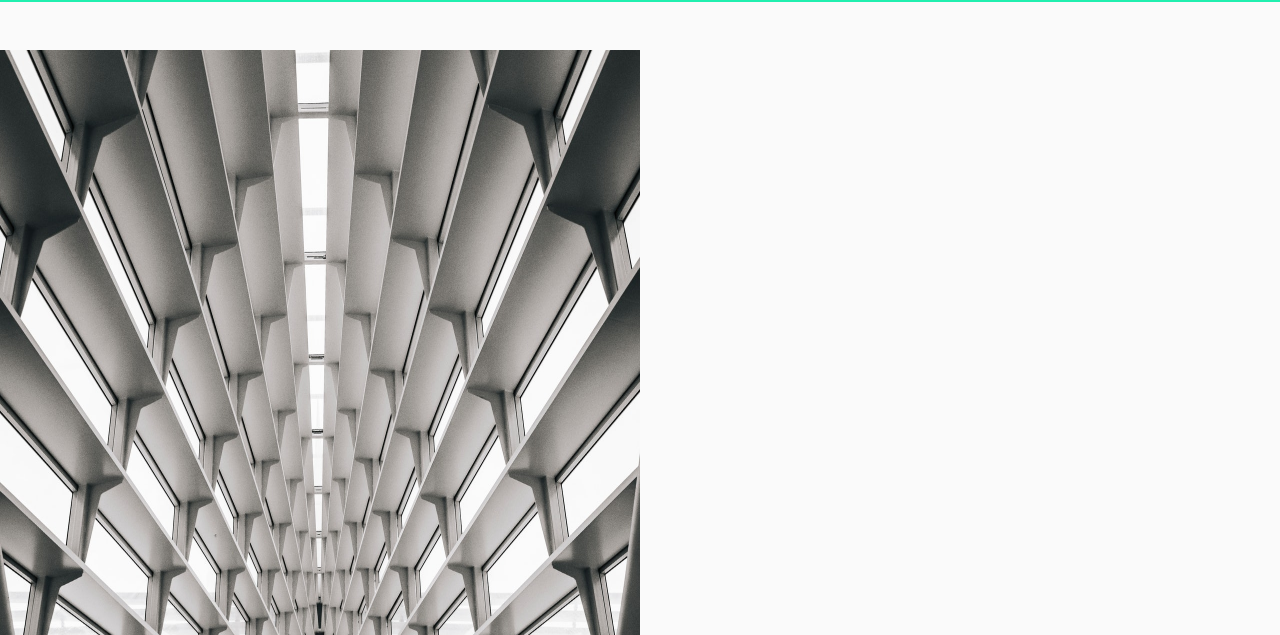
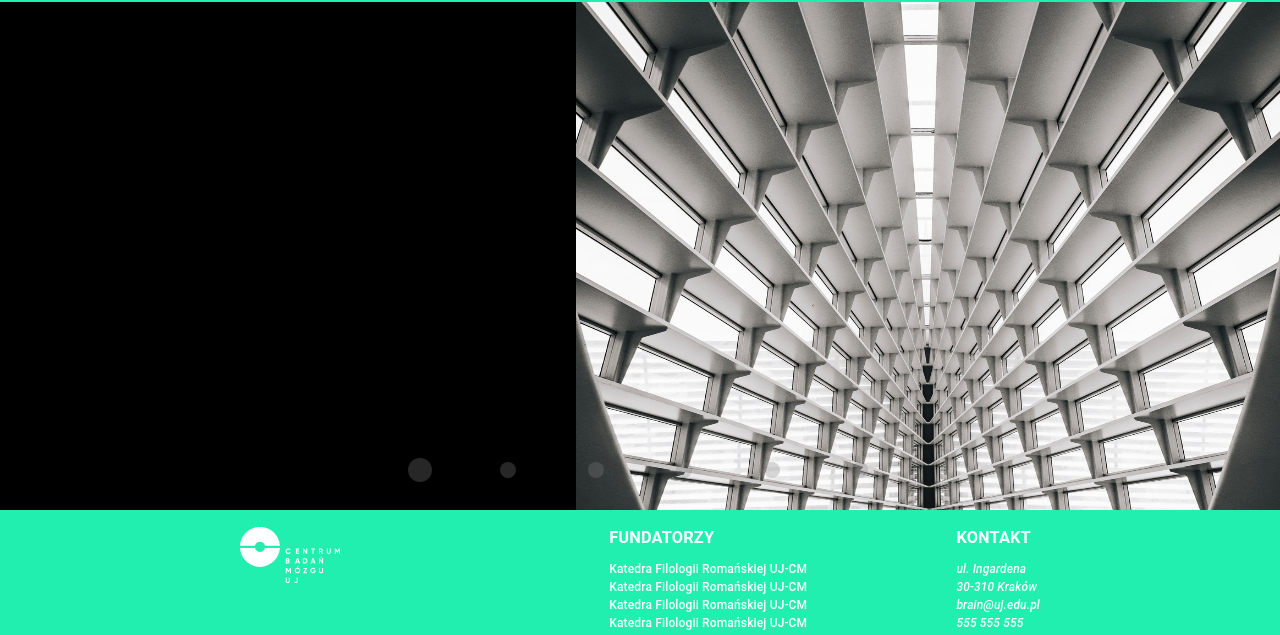
Before and after one commit to rysz-eriksson/science_webapp, a Gatsby site: page / in a window 1280 px wide. Shown: the part 78-713 px from the top of the page. Built offline with nearby package versions, Linux system fonts and the light colour scheme; Gatsby itself is replaced by a stand-in of ours.

Commit message:
feat: carousel almost finished

```diff
--- a/src/components/carousel/carousel.js
+++ b/src/components/carousel/carousel.js
@@ -1,6 +1,6 @@
 import React from 'react';
 
-import { CarouselProvider, Slider, Slide, ButtonBack, ButtonNext, Image } from 'pure-react-carousel';
+import { CarouselProvider, Slider, Slide, DotGroup, Image } from 'pure-react-carousel';
 
 import image from '../../images/building.jpg';
 
@@ -10,9 +10,11 @@ import 'pure-react-carousel/dist/react-carousel.es.css';
 const CustomCarousel = ({content}) => {
     return (
         <CarouselProvider
-            naturalSlideWidth={10}
-            naturalSlideHeight={10}
+            naturalSlideWidth={8}
+            naturalSlideHeight={5}
             totalSlides={content.length}
+            interval={2000}
+            className={crsStyles.carousel}
         >
             <Slider className={crsStyles.slider}>
                 {content.map((item, i) => {
@@ -22,19 +24,18 @@ const CustomCarousel = ({content}) => {
                             index={i}
                             className={crsStyles.slide}
                         >
-                            <Image
-                                src={image}
-                            />
                             <article>
                                 <h2>{item.title}</h2>
                                 <p>{item.description}</p>
                             </article>
+                            <Image
+                                src={image}
+                            />
                         </Slide>
                     )
                 })}
             </Slider>
-            <ButtonBack>Back</ButtonBack>
-            <ButtonNext>Next</ButtonNext>
+            <DotGroup className={crsStyles.dotGroup}></DotGroup>
         </CarouselProvider>
     )
 }
--- a/src/components/carousel/carousel.module.scss
+++ b/src/components/carousel/carousel.module.scss
@@ -1,22 +1,59 @@
+$bg-color: #20EFAF;
+
+.carousel {
+    height: calc(100vh - 292.5px);
+    position: relative;
+}
+
 .slider {
     height: 100%;
+    width: 100%;
 }
 
 .slide {
-    display: flex;
-    flex-direction: row;
-    width: 100%;
     div {
-        width: 50%;
-        img {
-            width: 100%;
-        }
+        display: flex;
+
     }
     article {
         background-color: black;
+        max-width: 45%;
+        padding: 3rem;
+        display: flex;
+        flex-direction: column;
+        align-items: flex-end;
+        text-align: end;
+        overflow: hidden;
+        h2 {
+            text-transform: uppercase;
+        }
+        p {
+            max-width: 60%;
+        }
     }
 }
 
-.caption {
-    background-color: black;
+.dotGroup {
+    position: absolute;
+    width: 600px;
+    left: 0;
+    right: 0;
+    margin: auto;
+    bottom: 2rem;
+    display: flex;
+    justify-content: space-evenly;
+    button {
+        width: 1rem;
+        height: 1rem;
+        border-radius: 50%;
+        background-color: rgba(gray, .3);
+        border: none;
+        &:focus {
+            outline: 0;
+            box-shadow: 0 0 3pt 2pt darken($color: gray, $amount: 30%);
+        }
+        &:disabled {
+            transform: scale(1.5);
+        }
+    }
 }
--- a/src/components/layout/layout.js
+++ b/src/components/layout/layout.js
@@ -13,7 +13,7 @@ const Layout = (props) => {
         <React.Fragment>
             <CssBaseline />
                 <Header links={props.links} />
-                <main className={layoutStyles.main}>
+                <main className={props.links ? layoutStyles.main : layoutStyles.mainNoSub}>
                     {props.children}
                 </main>
             <Footer />
--- a/src/components/layout/layout.module.scss
+++ b/src/components/layout/layout.module.scss
@@ -2,3 +2,8 @@
     margin-top: 8rem;
     flex: 1 0 auto;
 }
+
+.mainNoSub {
+    margin-top: 5rem;
+    flex: 1 0 auto;
+}
```
